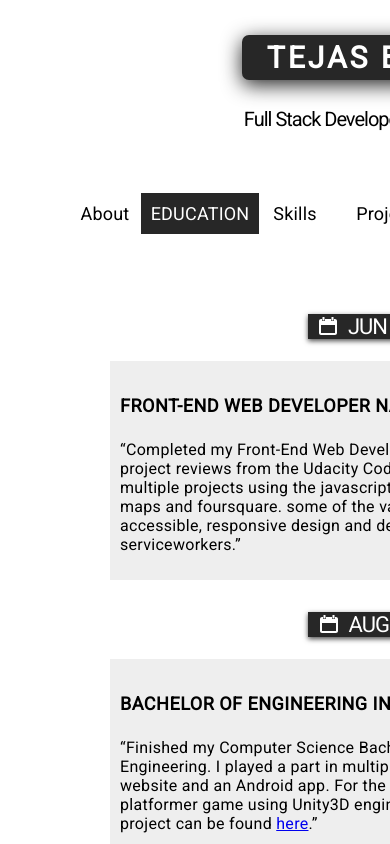
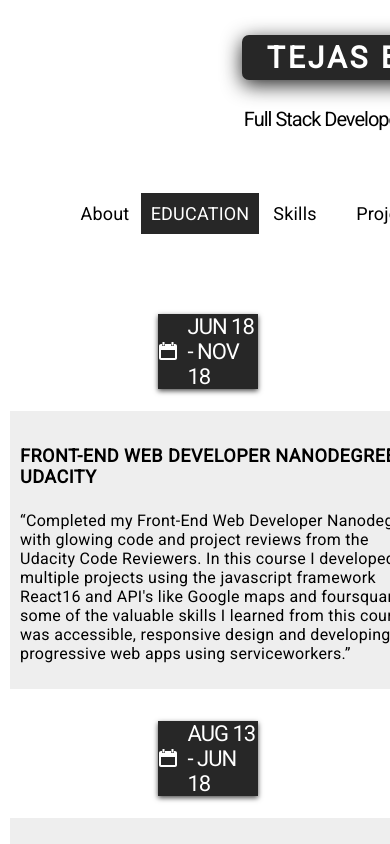
Before and after one commit to bhosaleT/my-portfolio-react, a React (Create React App) app: page / in a window 390 px wide. Both pictures are taken after a click on the item "Education". Shown: the top 844 px of the page. Built offline with nearby package versions, Linux system fonts and the light colour scheme.

Commit message:
updated css

```diff
--- a/src/css/App.css
+++ b/src/css/App.css
@@ -233,6 +233,7 @@ li {
   box-sizing: border-box;
 }
 
+
 .education-block__tab {
   display: flex;
   /* border-bottom: 1px solid #272727; */
@@ -256,6 +257,9 @@ li {
 }
 
 @media (max-width: 840px) {
+  .education-block{
+    width: 600px;
+  }
   .education-block__tab {
     display: flex;
     flex-direction: column;
@@ -273,6 +277,22 @@ li {
 
   .education-block__info {
     width: 600px;
+    padding: 10px;
+    /* padding-left: 60px; */
+    background: #eeeeee;
+  }
+}
+
+
+@media (max-width: 600px){
+  .education-block{
+    width: 400px;
+  }
+  .education-block__date {
+    width: 100px;
+  }
+  .education-block__info {
+    width: 400px;
     padding: 10px;
     /* padding-left: 60px; */
     background: #eeeeee;
```
